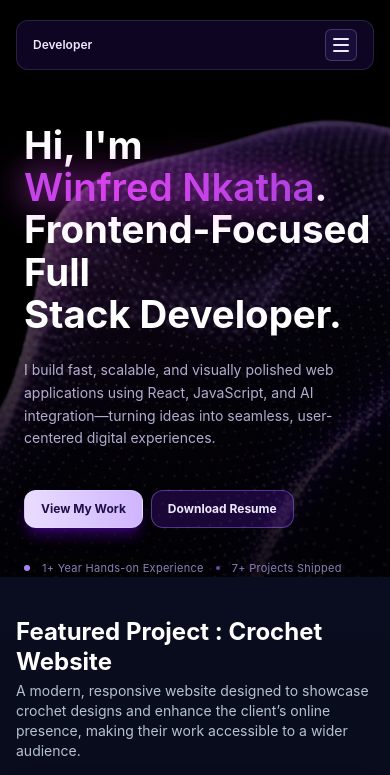
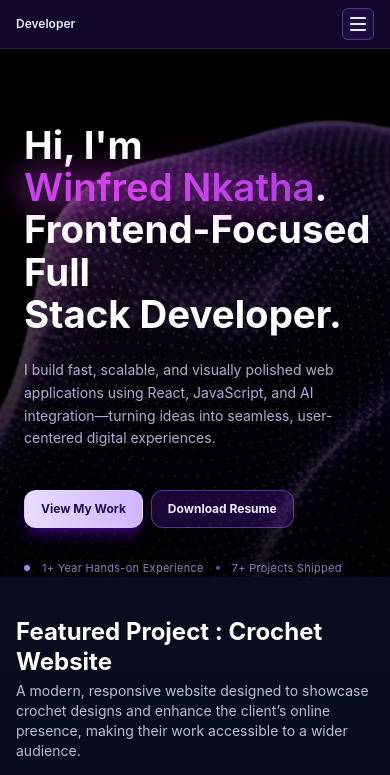
Before and after one commit to Winney360/Winfred-Nkatha-Portfolio, a React (Vite) app in the folder client/: page / in a window 390 px wide. Shown: the top 775 px of the page. Built offline with nearby package versions, Linux system fonts and the light colour scheme; no server answers.

Commit message:
style(Hero): update navigation layout for improved responsiveness

```diff
--- a/client/src/sections/Hero.jsx
+++ b/client/src/sections/Hero.jsx
@@ -7,8 +7,8 @@ const Hero = () => {
 
   return (
     <section className="relative min-h-[66vh] overflow-hidden bg-black px-4 pb-0 pt-5 md:px-8 md:pb-0 md:pt-6 min-[768px]:max-[1199px]:min-h-[45vh] min-[1200px]:min-h-screen">
-      <div className="fixed left-0 right-0 top-0 z-50 px-4 pt-5 md:px-8 md:pt-6">
-        <nav className="relative rounded-xl border border-violet-300/15 bg-[#1a0a3e]/55 px-4 py-2 backdrop-blur-md md:px-6 md:py-3">
+      <div className="fixed inset-x-0 top-0 z-50">
+        <nav className="w-full border-b border-violet-300/15 bg-[#1a0a3e]/70 px-4 py-2 backdrop-blur-md md:px-8 md:py-3">
           <div className="flex items-center justify-between">
             <span className="text-xs font-semibold text-violet-100 md:text-sm">Developer</span>
 
```
